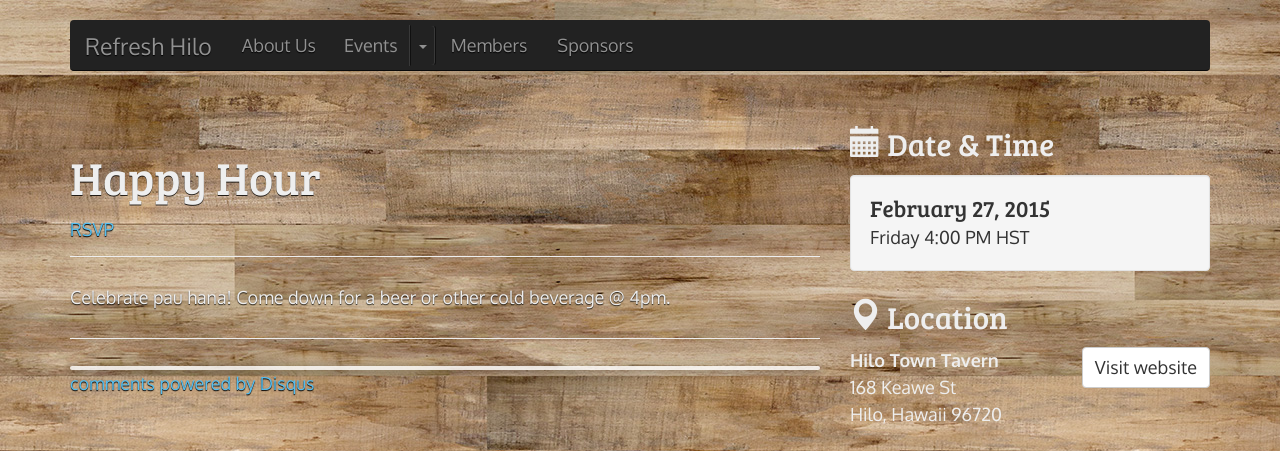
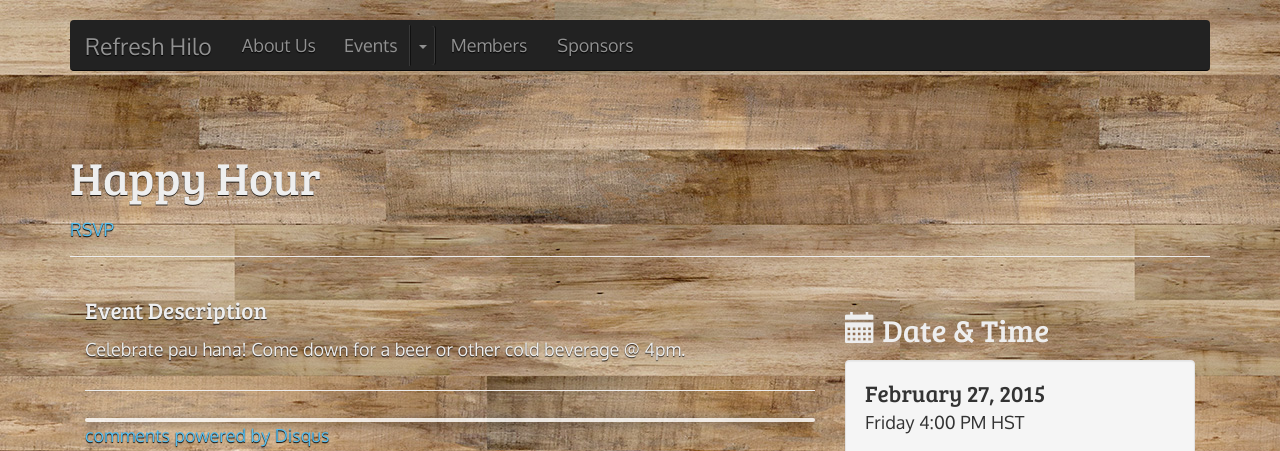
Before and after one commit to shixish/Refresh-Hilo.github.io, a Jekyll site: the page built from _events/2015-02-27-happyhour.md, in a window 1280 px wide, cut to the strip 0-451 px from the top of the page. Built offline with Jekyll 4.4.1, drawn with Linux system fonts in a browser that asks for light colours; nearby versions of some CDN libraries; some web fonts are replaced; comment, search, counter and statistics services are not loaded.

Commit message:
change up the event display to be more in line with the other pages, reflow Date & Time information to be above description, so that you don't have to scroll past comments to get to it.

```diff
--- a/_layouts/event.html
+++ b/_layouts/event.html
@@ -2,8 +2,7 @@
 layout: default
 ---
 <div class="event container">
-	<div class="row">
-		<div class="col-sm-8 {{ page.tags }}">
+	<div class="row container">
 		<header class="page-header">
 			<h1>{{ page.title }}</h1>
 			{% if page.meetupid %}
@@ -13,13 +12,7 @@ layout: default
 			<a class="btn btn-xs btn-primary" href="{{ page.hangoutonair }}"><span class="glyphicon glyphicon-facetime-video"></span> Hangout</a>
 			{% endif %}
 		</header>
-			<article>
-				{{ content }}
-				<hr />
-				{% include comments.html %}
-			</article>
-		</div>
-		<div class="col-sm-4">
+		<div class="col-sm-4 col-sm-push-8">
 			<aside>
 				<section class="time-block">
 					<h3><span class="glyphicon glyphicon-calendar"></span> Date &amp; Time</h3>
@@ -46,5 +39,13 @@ layout: default
 				{% endfor %}
 			</aside>
 		</div>
+		<div class="col-sm-8 col-sm-pull-4 {{ page.tags }}">
+			<article>
+				<h4 id="event-description">Event Description</h4>
+				{{ content }}
+				<hr />
+				{% include comments.html %}
+			</article>
 		</div>
 	</div>
+</div>
--- a/css/main.scss
+++ b/css/main.scss
@@ -428,6 +428,7 @@ a{
 .row > .meetup{
   background-color: rgba(black,.3);
   padding-bottom:15px;
+  border-radius: 4px;
 }
 
 #disqus_thread{
```
Lines whose indentation alone changed are shown as unchanged.
